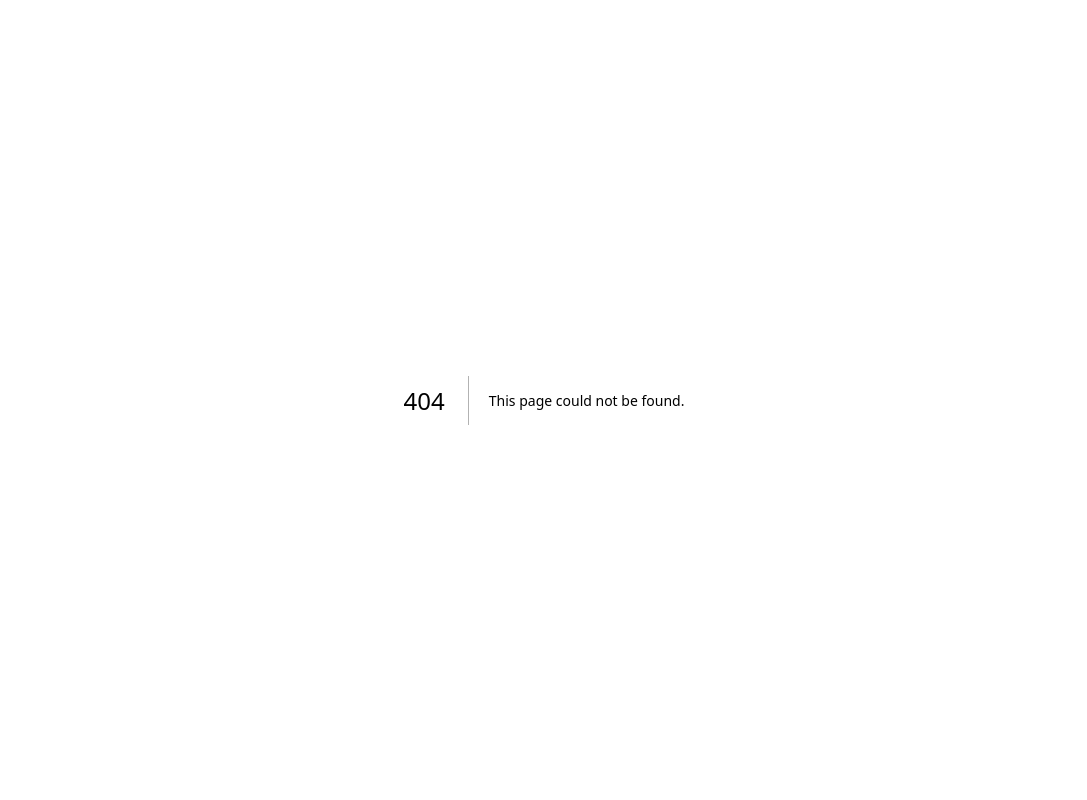
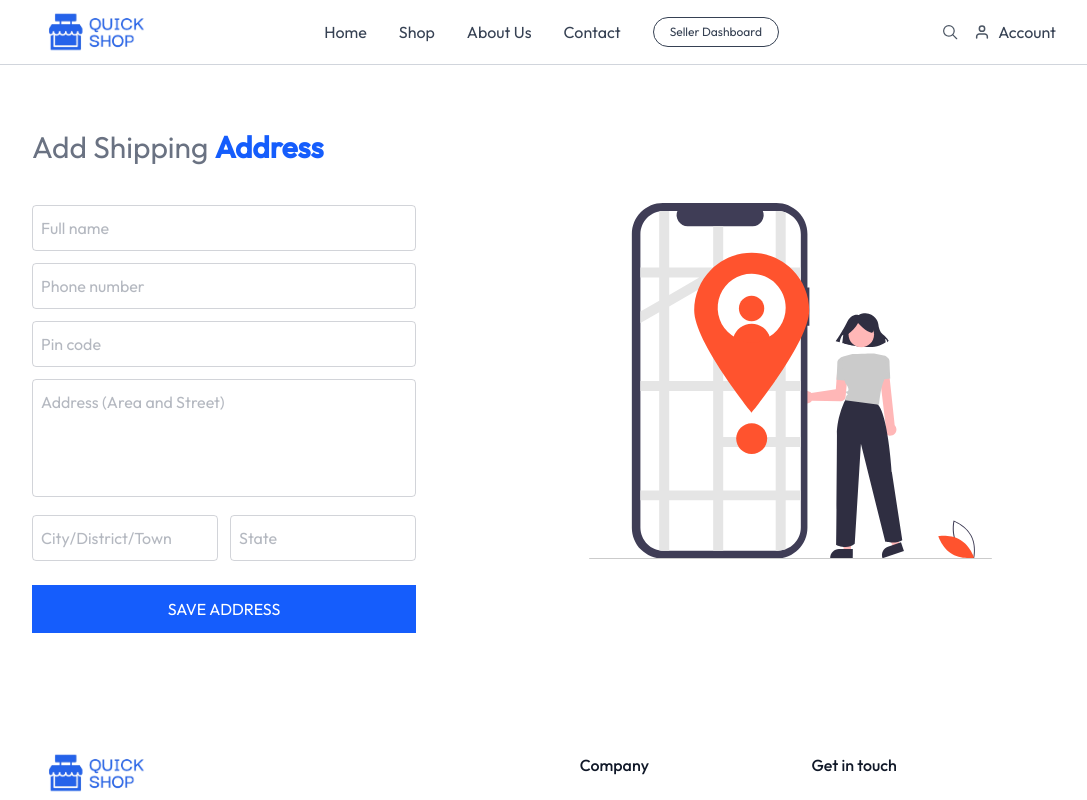
Before and after one commit to istiakAHMEDsaad/quick_cart, a Next.js app: page /add-address in a window 1280 px wide. Before the commit this address had no page. Shown: the top 800 px of the page, without its empty margins (96-1183 px from the left). Built offline with nearby package versions, Linux system fonts and the light colour scheme.

Commit message:
add address page

```diff
--- /dev/null
+++ b/app/add-address/page.jsx
@@ -0,0 +1,106 @@
+'use client';
+
+import { assets } from '@/assets/assets';
+import Image from 'next/image';
+import { useState } from 'react';
+import Navbar from '@/components/Navbar';
+import Footer from '@/components/Footer';
+
+const AddAddress = () => {
+  const [address, setAddress] = useState({
+    fullName: '',
+    phoneNumber: '',
+    pincode: '',
+    area: '',
+    city: '',
+    state: '',
+  });
+
+  const onSubmitHandler = async (e) => {
+    e.preventDefault();
+  };
+  return (
+    <div>
+      <Navbar />
+      <div className='px-6 md:px-16 lg:px-32 py-16 flex flex-col md:flex-row justify-between'>
+        <form onSubmit={onSubmitHandler} className='w-full'>
+          <p className='text-2xl md:text-3xl text-gray-500'>
+            Add Shipping{' '}
+            <span className='font-semibold text-blue-600'>Address</span>
+          </p>
+          <div className='space-y-3 max-w-sm mt-10'>
+            <input
+              className='px-2 py-2.5 focus:border-blue-500 transition border border-gray-500/30 rounded outline-none w-full text-gray-500'
+              type='text'
+              placeholder='Full name'
+              onChange={(e) =>
+                setAddress({ ...address, fullName: e.target.value })
+              }
+              value={address.fullName}
+            />
+            <input
+              className='px-2 py-2.5 focus:border-blue-500 transition border border-gray-500/30 rounded outline-none w-full text-gray-500'
+              type='text'
+              placeholder='Phone number'
+              onChange={(e) =>
+                setAddress({ ...address, phoneNumber: e.target.value })
+              }
+              value={address.phoneNumber}
+            />
+            <input
+              className='px-2 py-2.5 focus:border-blue-500 transition border border-gray-500/30 rounded outline-none w-full text-gray-500'
+              type='text'
+              placeholder='Pin code'
+              onChange={(e) =>
+                setAddress({ ...address, pincode: e.target.value })
+              }
+              value={address.pincode}
+            />
+            <textarea
+              className='px-2 py-2.5 focus:border-blue-500 transition border border-gray-500/30 rounded outline-none w-full text-gray-500 resize-none'
+              type='text'
+              rows={4}
+              placeholder='Address (Area and Street)'
+              onChange={(e) => setAddress({ ...address, area: e.target.value })}
+              value={address.area}
+            ></textarea>
+            <div className='flex space-x-3'>
+              <input
+                className='px-2 py-2.5 focus:border-blue-500 transition border border-gray-500/30 rounded outline-none w-full text-gray-500'
+                type='text'
+                placeholder='City/District/Town'
+                onChange={(e) =>
+                  setAddress({ ...address, city: e.target.value })
+                }
+                value={address.city}
+              />
+              <input
+                className='px-2 py-2.5 focus:border-blue-500 transition border border-gray-500/30 rounded outline-none w-full text-gray-500'
+                type='text'
+                placeholder='State'
+                onChange={(e) =>
+                  setAddress({ ...address, state: e.target.value })
+                }
+                value={address.state}
+              />
+            </div>
+          </div>
+          <button
+            type='submit'
+            className='max-w-sm w-full mt-6 bg-blue-600 text-white py-3 hover:bg-blue-700 uppercase'
+          >
+            Save address
+          </button>
+        </form>
+        <Image
+          className='md:mr-16 mt-16 md:mt-0'
+          src={assets.my_location_image}
+          alt='my_location_image'
+        />
+      </div>
+      <Footer />
+    </div>
+  );
+};
+
+export default AddAddress;
```
